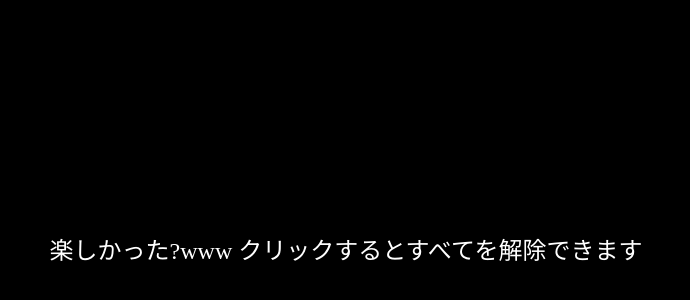
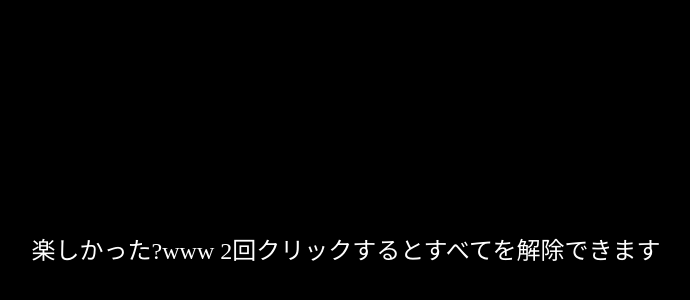
Before and after one commit to capped-uwu/fakeratbywploits, a plain HTML site: page index.html in a window 1280 px wide. Shown: the part 152-452 px from the top of the page, without its empty margins (294-984 px from the left). Drawn offline with Linux system fonts and the light colour scheme.

Commit message:
Update index.html

```diff
--- a/index.html
+++ b/index.html
@@ -22,7 +22,7 @@
 </head>
 <body>
 
-<div id="message">楽しかった?www クリックするとすべてを解除できます</div>
+<div id="message">楽しかった?www 2回クリックするとすべてを解除できます</div>
 
 <script>
   document.addEventListener('DOMContentLoaded', () => {
```
